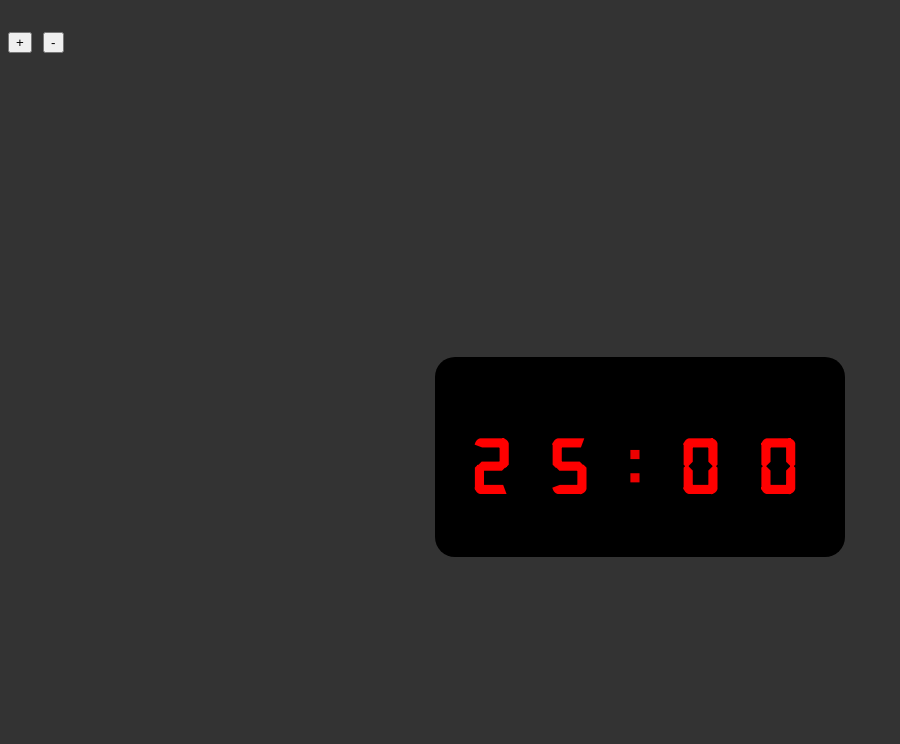
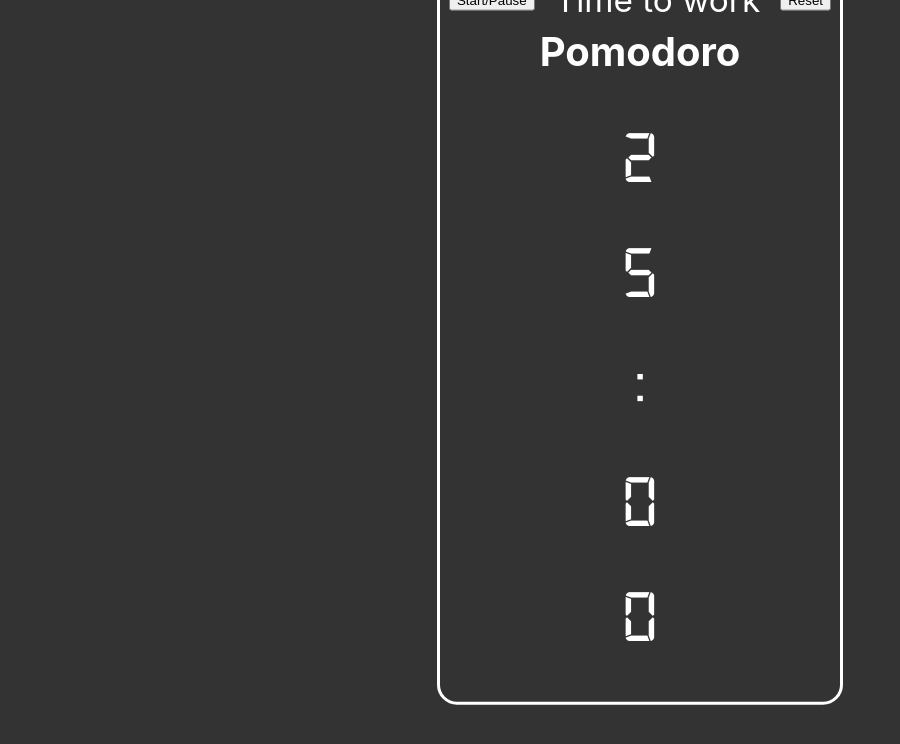
Before and after one commit to bwettenstein/pomodoro, a plain HTML site: page index.html in a window 1280 px wide. Shown: the whole page, without its empty margins (0-900 px from the left). Drawn offline with Linux system fonts and the light colour scheme.

Commit message:
Changed formatting for timer

```diff
--- a/index.html
+++ b/index.html
@@ -9,15 +9,21 @@
     <title>Pomodoro</title>
 </head>
 <body>
-    <button id="tens-min-add">+</button>
-    <button id="tens-min-sub">-</button>
-    <div class="clock-container">
-        <div class="clock-numbers">
-            <h1 id="tens-minute" class="minutes">2</h1>
-            <h1 id="ones-minute" class="minutes">5</h1>
-            <h1 id="colon">:</h1>
-            <h1 id="tens-seconds" class="seconds">0</h1>
-            <h1 id="ones-seconds" class="seconds">0</h1>
+    <div class="app-container">
+        <h1 class="title">Pomodoro</h1>
+        <div class="timer-container">
+            <div class="top-content">
+                <button>Start/Pause</button>
+                <p>Time to work</p>
+                <button>Reset</button>
+            </div>
+            <div class="timer">
+                <p>2</p>
+                <p>5</p>
+                <p class="colon">:</p>
+                <p class="tens-second">0</p>
+                <p class="ones-second">0</p>
+            </div>
         </div>
     </div>
 </body>
--- a/script.js
+++ b/script.js
@@ -1,11 +1,11 @@
-const tensMin = document.getElementById('tens-minute');
-const addTensMin = document.getElementById('tens-min-add');
-const subTensMin = document.getElementById('tens-min-sub');
+// const tensMin = document.getElementById('tens-minute');
+// const addTensMin = document.getElementById('tens-min-add');
+// const subTensMin = document.getElementById('tens-min-sub');
 
-addTensMin.addEventListener('click', () => {
-    tensMin.innerHTML = parseInt(tensMin.innerHTML, 10) + 1;
-})
+// addTensMin.addEventListener('click', () => {
+//     tensMin.innerHTML = parseInt(tensMin.innerHTML) + 1;
+// })
 
-subTensMin.addEventListener('click', () => {
-    tensMin.innerHTML = parseInt(tensMin.innerHTML) - 1;
-})
+// subTensMin.addEventListener('click', () => {
+//     tensMin.innerHTML = parseInt(tensMin.innerHTML) - 1;
+// })
--- a/styles.css
+++ b/styles.css
@@ -11,47 +11,63 @@
     100%{   color: transparent;    }
 }
 
-
 body {
     font-family: -apple-system, BlinkMacSystemFont, 'Segoe UI', Roboto, Oxygen, Ubuntu, Cantarell, 'Open Sans', 'Helvetica Neue', sans-serif;
     font-size: 30pt;
     background-color: #333;
+    overflow: hidden;
 }
 
-button {
-    cursor: pointer;
-    outline: none;
+.title {
+    font-size: 30pt;
+    text-align: center;
+    color: #ffffff;
 }
 
-.clock-container{
-    display: flex;
-    position: relative;
+.timer-container {
+    /* display: flex; */
+    position: absolute;
+    border: solid #ffffff;
+    border-radius: 20px;
     justify-content: center;
     align-items: center;
-    margin: 0;
-    top: 0;
-    height: 100vh;
+    /* height: 50vh;
+    width: 40vw; */
+    height: auto;
+    top: 50vh;
+    width: 400px;
+    left: 50vw;
+    transform: translate(-50%, -60%);
 }
 
-.clock-numbers{
+.timer-container p{
+    color: #ffffff;
+}
+
+.top-content {
     display: flex;
-    position: fixed;
     flex-direction: row;
     justify-content: center;
-    background-color: black;
     align-items: center;
-    letter-spacing: 30pt;
-    min-height: 25vh;
-    min-width: 30vw;
-    border-radius: 20px;
-    padding-left: 20pt;
 }
 
-.minutes, .seconds, #colon {
+.top-content p {
+    padding-left: 20px;
+    padding-right: 20px;
+    font-size: 25pt;
+}
+
+.timer {
+    text-align: center;
+    font-size: 56pt;
+    font-family: digital-7;
+}
+
+/* .timer {
     font-family: digital-7;
     color: red;
-}
-
+} */
+/*
 #colon {
     animation: blinkingText 1.5s infinite;
-}
+} */
```
